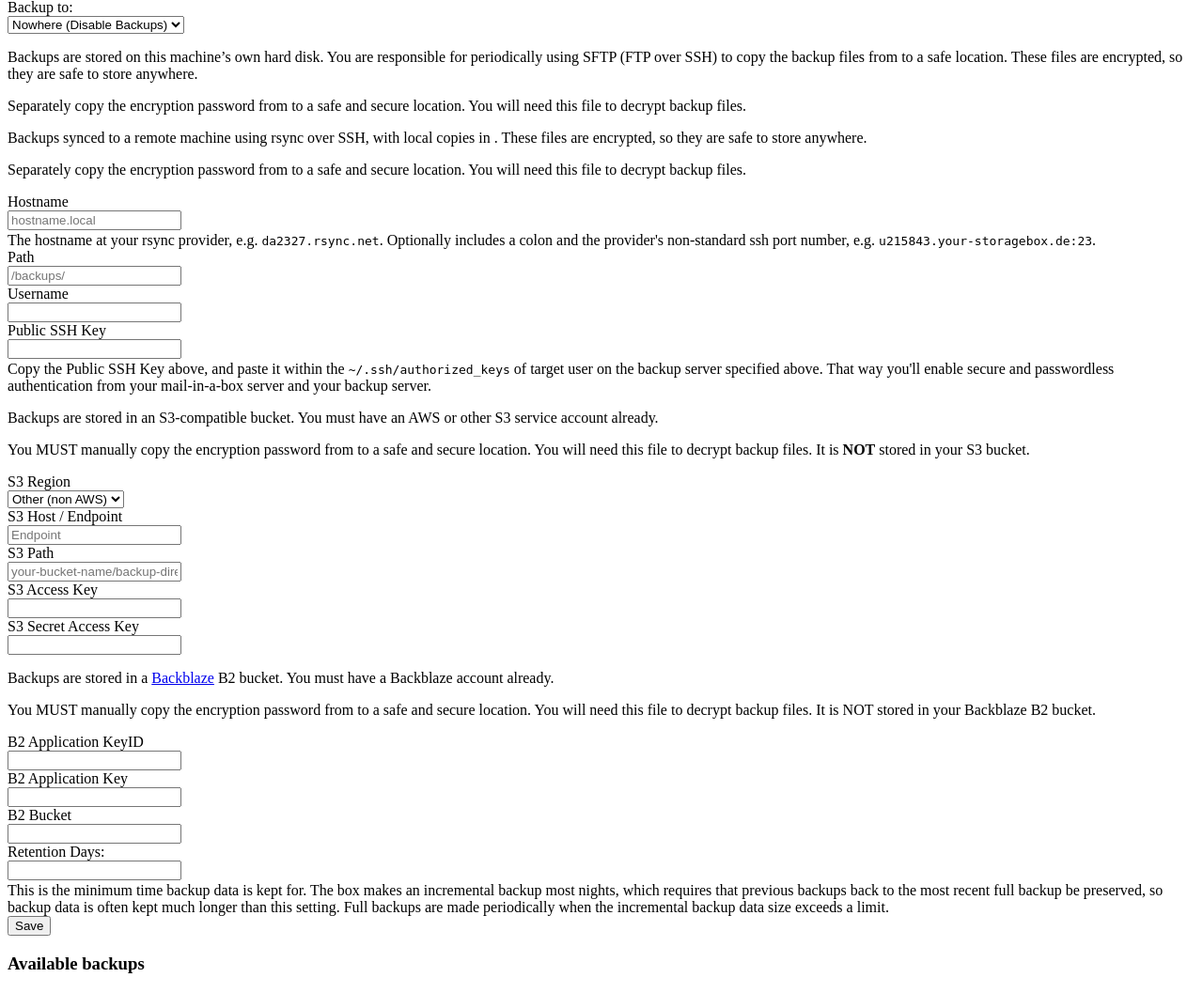
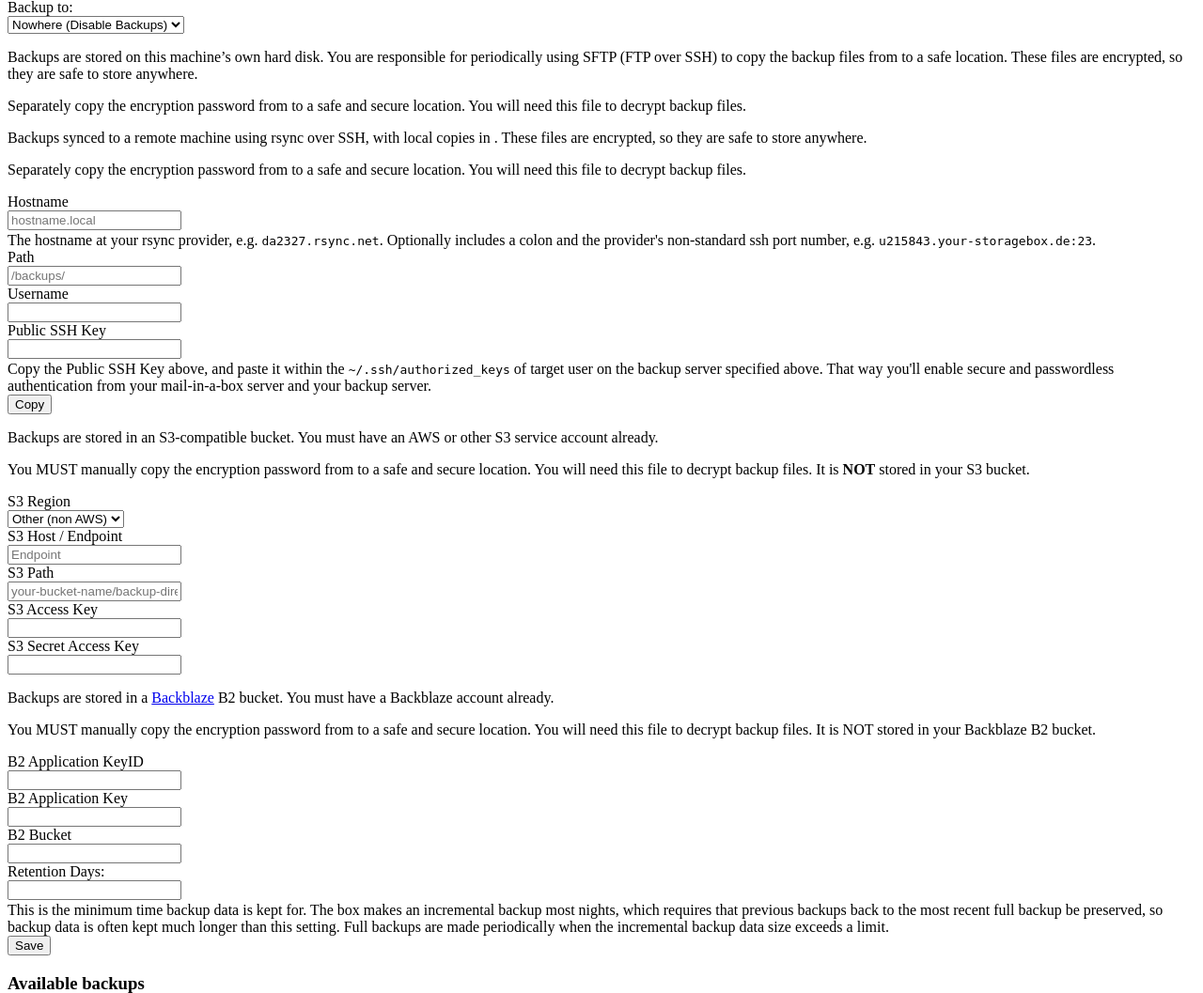
Before and after one commit to mail-in-a-box/mailinabox, a Flask app: template management/templates/system-backup.html in a window 1280 px wide. Shown: the part 133-1190 px from the top of the page at 94% size. Run offline with Flask 3, Linux system fonts and the light colour scheme; the template is opened without the code that fills it, so the values that code supplies are empty; parts of the project's set-up code (start-up, migrations or seed data) failed here and were passed over.

Commit message:
feat(rsync-backup-ui): Add a Copy button to put public key on clipboard in rsync UI (#2227)

```diff
--- a/management/templates/system-backup.html
+++ b/management/templates/system-backup.html
@@ -72,6 +72,9 @@
         of target user on the backup server specified above. That way you'll enable secure and
         passwordless authentication from your mail-in-a-box server and your backup server.
       </div>
+    </div>
+    <div id="copy_pub_key_div" class="col-sm">
+      <button type="button" class="btn btn-small" onclick="copy_pub_key_to_clipboard()">Copy</button>
     </div>
   </div>
   <!-- S3 BACKUP -->
@@ -374,4 +377,15 @@
     }
 };
 
+// Hide Copy button if not in a modern clipboard-supporting environment.
+// Using document API because jQuery is not necessarily available in this script scope.
+if (!(navigator && navigator.clipboard && navigator.clipboard.writeText)) {
+    document.getElementById('copy_pub_key_div').hidden = true;
+}
+
+function copy_pub_key_to_clipboard() {
+    const ssh_pub_key = $("#ssh-pub-key").val();
+    navigator.clipboard.writeText(ssh_pub_key);
+}
+
 </script>
```
